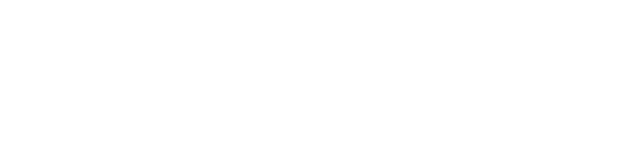
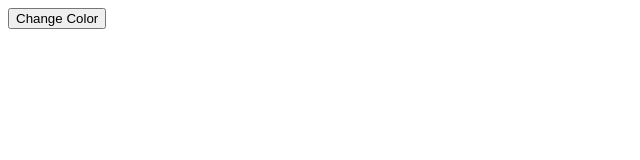
Before and after one commit to rokonroni/Color-Changing-App-with-JavaScript, a plain HTML site: page index.html in a window 1280 px wide. Shown: the whole page, without its empty margins (0-640 px from the left). Drawn offline with Linux system fonts and the light colour scheme.

Commit message:
Code done

```diff
--- a/index.html
+++ b/index.html
@@ -8,6 +8,8 @@
 </head>
 <body>
 
+    <button>Change Color</button>
+
     <script src="main .js"></script>
 </body>
 </html>
```
